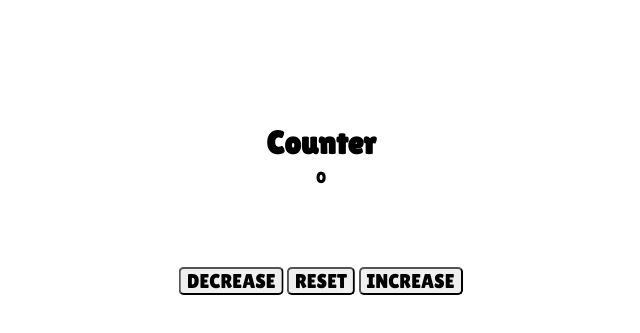
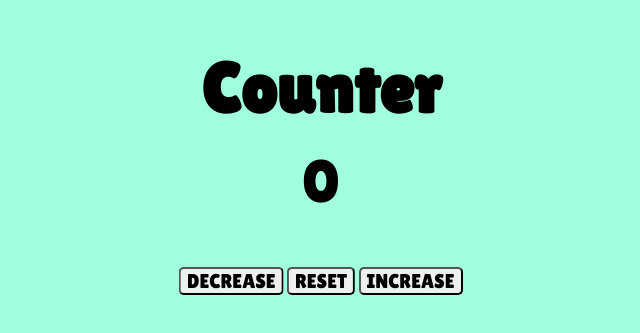
Before and after one commit to a-yousefi1/counter, a plain HTML site: page index.html in a window 1280 px wide. Shown: the part 159-492 px from the top of the page, without its empty margins (319-959 px from the left). Drawn offline with Linux system fonts and the light colour scheme.

Commit message:
h1 & p tag styled

```diff
--- a/style.css
+++ b/style.css
@@ -1,9 +1,11 @@
 body{
     font-family: 'Lilita One', sans-serif;
+    background-color: rgb(159, 255, 223);
 }
 
 p{
-    top: 40% !important;
+    top: 35% !important;
+    font-size: 60px;
 }
 
 button{
@@ -22,9 +24,14 @@ button:hover{
     color: white;
 }
 
+h1{
+    font-size: 70px;
+
+}
+
 .centered-object{
     position: absolute;
-    top: 35%;
+    top: 25%;
     left: 50%;
     transform: translate(-50%, -50%);
 }
```
